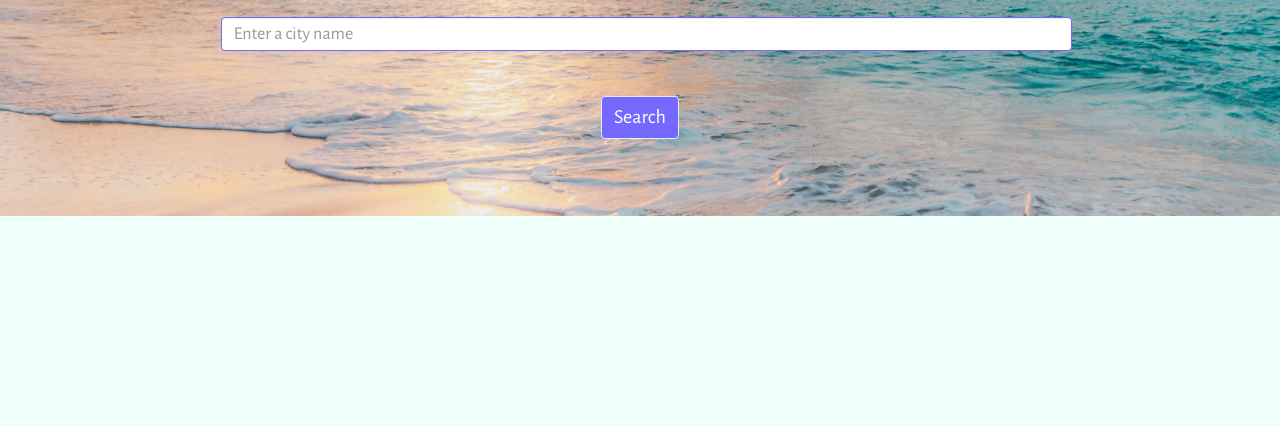
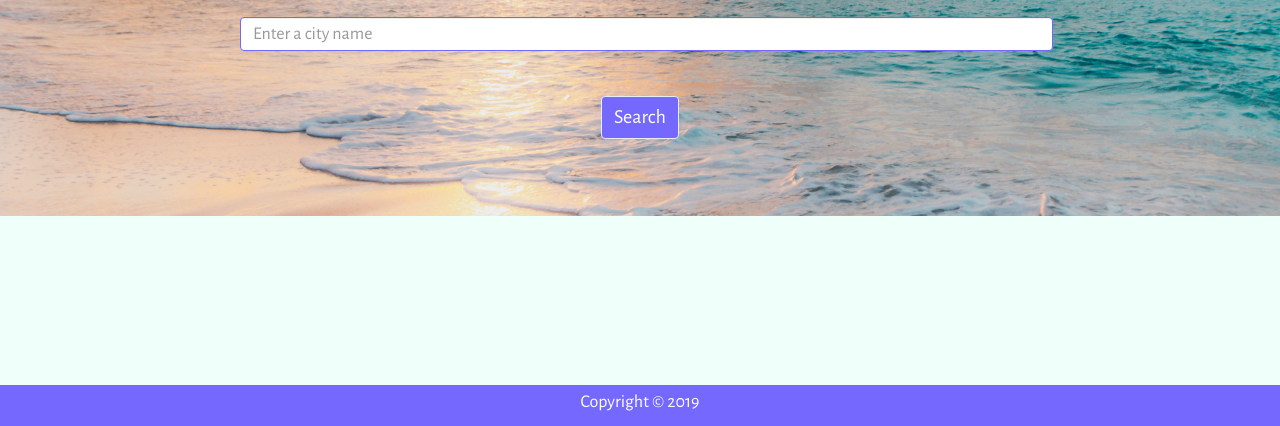
Before and after one commit to phillip0150/Project1, a plain HTML site: page index.html in a window 1280 px wide. Shown: the part 374-800 px from the top of the page. Drawn offline with nearby package versions, Linux system fonts and the light colour scheme; a web font is replaced by a local one.

Commit message:
added footer element to html.

```diff
--- a/assets/css/style.css
+++ b/assets/css/style.css
@@ -2,6 +2,11 @@
 body {
     margin: 0;
     background-color: #EFFFFA;
+}
+.row {
+    margin-left: 0;
+    margin-right: 0;
+
 }
 
 p {
@@ -31,7 +36,6 @@ nav {
 
 #navMasthead,
 #search-weather {
-    padding: -1px;
     margin: 0;
 }
 
@@ -91,7 +95,6 @@ h1 {
     /* Code to bottom and top align two sections and reduce white space between them */
 #searchSection,
 #weatherForecast {
-    padding: 0px;
     margin: 0;
 }
 
@@ -270,3 +273,15 @@ img {
         .cboxSlideshow_on #cboxSlideshow:hover{background-position:-150px 0px;}
         .cboxSlideshow_off #cboxSlideshow{background-position:-150px -25px; right:27px;}
         .cboxSlideshow_off #cboxSlideshow:hover{background-position:-125px 0px;}
+
+
+.footer {
+    position: fixed;
+    left: 0;
+    bottom: 0;
+    width: 100%;
+    background-color: #7568FF;
+    color: white;
+    text-align: center;
+    padding-top: 5px;
+}
--- a/index.html
+++ b/index.html
@@ -197,6 +197,13 @@
             </div>
         </div>
 
+
+        <!-- Footer -->
+        <div class="footer">
+            <p>Copyright &#169; 2019</p>
+        </div>
+
+
         <!-- Firebase Core JavaScript link -->
         <script src="https://www.gstatic.com/firebasejs/6.1.1/firebase-app.js"></script>
         <!-- Specific Firebase products link -->
```
